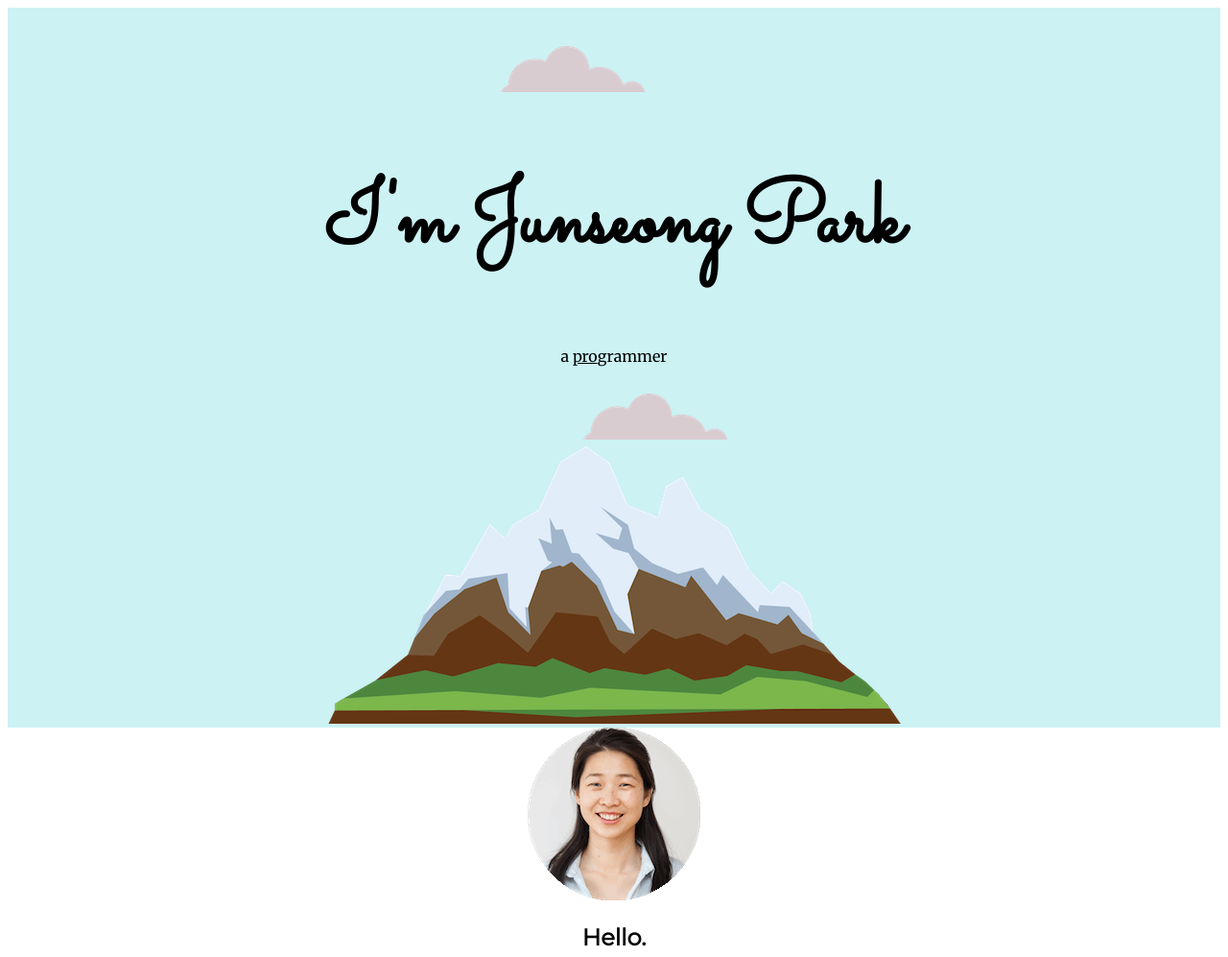
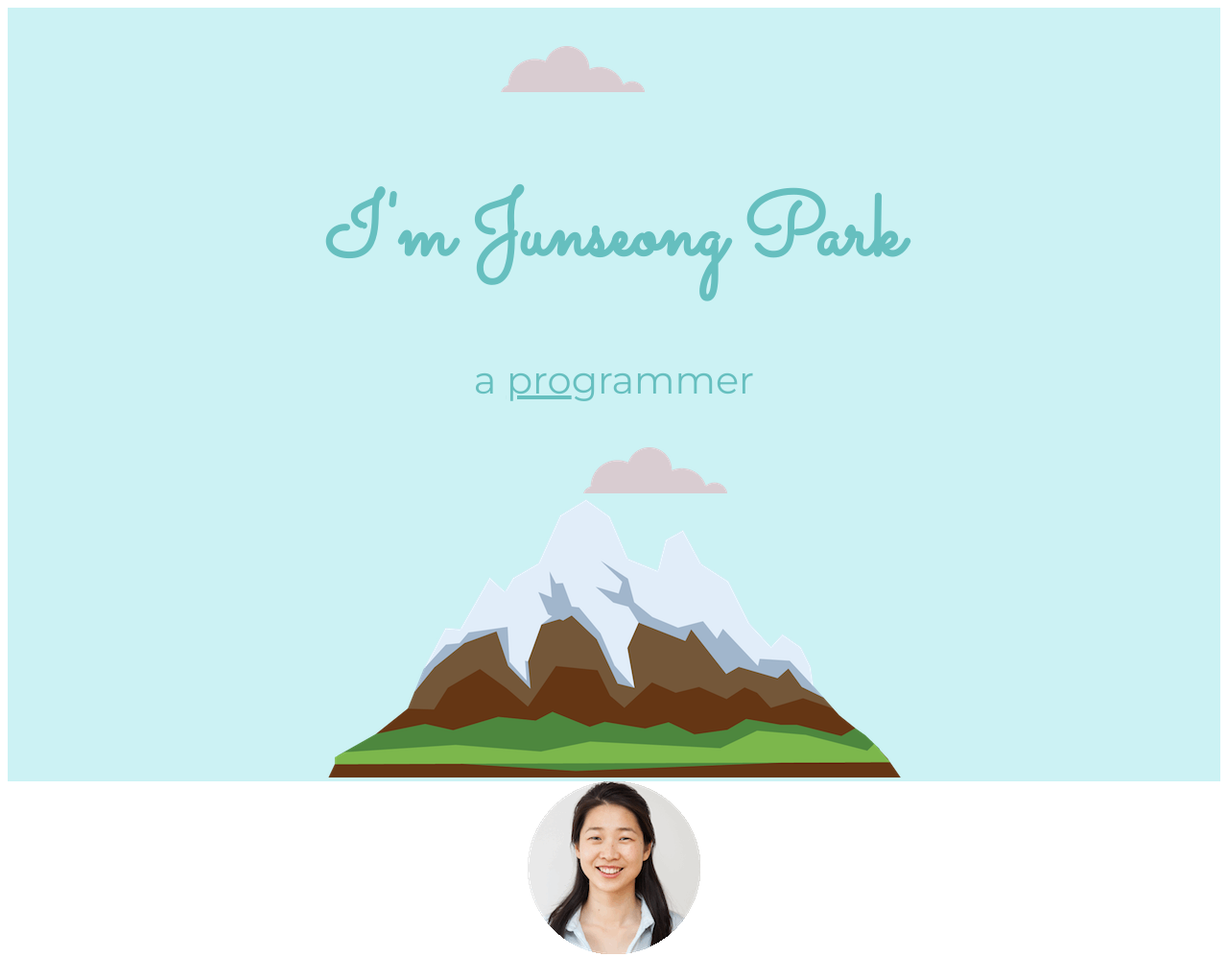
Before and after one commit to Junseongparkme/FE, a plain HTML site: page AngelaYu/CSS - My Site/index.html in a window 1280 px wide. Shown: the top 997 px of the page at 96% size. Drawn offline with Linux system fonts and the light colour scheme.

Commit message:
Change Font Color

```diff
--- a/AngelaYu/CSS - My Site/css/styles.css
+++ b/AngelaYu/CSS - My Site/css/styles.css
@@ -4,12 +4,27 @@ body {
 }
 
 h1 {
+    color: #66bfbf;
     font-family: 'Sacramento', cursive;
-    font-size: 90px;
+    font-size: 5.625rem;
+    margin: 50px auto 0;
+    line-height: 2;
 }
 
-h2, h3 {
+h2 {
+    color: #66bfbf;
     font-family: 'Montserrat', sans-serif;
+    font-size: 2.5rem;
+    font-weight: normal;
+}
+
+h3 {
+    color: #11999e;
+    font-family: 'Montserrat', sans-serif;
+}
+
+a {
+    color: #11999e;
 }
 
 .top-container {
@@ -18,7 +33,6 @@ h2, h3 {
     position: relative;
     padding-top: 100px;
 }
-
 
 .pro {
     text-decoration: underline;
--- a/AngelaYu/CSS - My Site/index.html
+++ b/AngelaYu/CSS - My Site/index.html
@@ -8,7 +8,9 @@
   <link rel="stylesheet" href="css/styles.css">
   <link rel="icon" href="favicon.ico">
   <link rel="preconnect" href="https://fonts.gstatic.com">
-    <link href="https://fonts.googleapis.com/css2?family=Merriweather:ital,wght@0,300;0,400;1,300&family=Montserrat:ital,wght@0,300;0,400;1,300&family=Sacramento&display=swap" rel="stylesheet">
+  <link
+    href="https://fonts.googleapis.com/css2?family=Merriweather:ital,wght@0,300;0,400;1,300&family=Montserrat:ital,wght@0,300;0,400;1,300&family=Sacramento&display=swap"
+    rel="stylesheet">
   <title>Junseong Park</title>
 </head>
 
@@ -16,7 +18,7 @@
   <div class="top-container">
     <img class="top-cloud" src="images/cloud.png" alt="cloud-img">
     <h1>I'm Junseong Park</h1>
-        <p>a <span class="pro">pro</span>grammer</p>
+    <h2>a <span class="pro">pro</span>grammer</h2>
     <img class="bottom-cloud" src="images/cloud.png" alt="cloud-img">
     <img src="images/mountain.png" alt="mountain-img">
   </div>
@@ -32,12 +34,14 @@
       <div class="skill-row">
         <img class="" src="images/chillies.png" alt="">
         <h3>Lorem & Ipsum</h3>
-            <p>Lorem ipsum dolor sit amet, quis in duis, iaculis id felis. Consectetuer vestibulum, nunc urna lectus, erat ligula. Hendrerit nam, lectus ante, ut lorem eros.</p>
+        <p>Lorem ipsum dolor sit amet, quis in duis, iaculis id felis. Consectetuer vestibulum, nunc urna lectus, erat
+          ligula. Hendrerit nam, lectus ante, ut lorem eros.</p>
       </div>
       <div class="skill-row">
         <img class="" src="images/computer.png" alt="">
         <h3>Lorem Ipsum Dolor</h3>
-            <p>Lorem ipsum dolor sit amet, mauris sed consectetuer. Etiam et eu, bibendum interdum, lacus quis mauris. Curabitur wisi, quisque vel eu, rutrum nam.</p>
+        <p>Lorem ipsum dolor sit amet, mauris sed consectetuer. Etiam et eu, bibendum interdum, lacus quis mauris.
+          Curabitur wisi, quisque vel eu, rutrum nam.</p>
       </div>
     </div>
     <hr>
```
Lines whose indentation alone changed are shown as unchanged.
